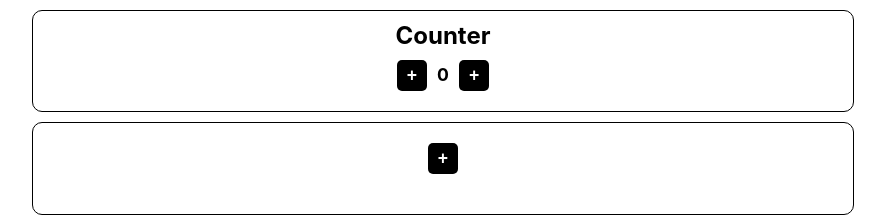
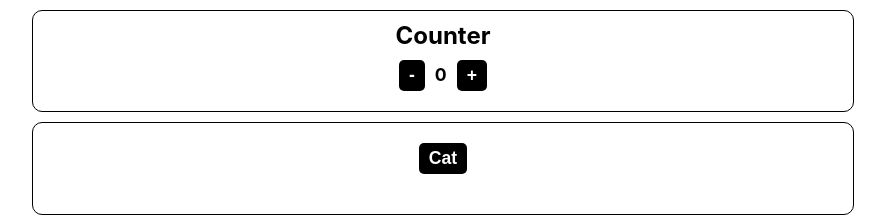
Before and after one commit to MirkoDC-Aesys/ReactReduxToolkitTypeScript, a React (Create React App) app: page / in a window 1280 px wide. Shown: the top 224 px of the page, without its empty margins (197-1082 px from the left). Built offline with nearby package versions, Linux system fonts and the light colour scheme.

Commit message:
Fix Button component

```diff
--- a/src/components/Button.tsx
+++ b/src/components/Button.tsx
@@ -5,8 +5,8 @@ interface Props {
     onClick: () => {}
 }
 
-const Button = (props: Props) => {
-    return <button className={styles.btn} onClick={props.onClick}>+</button>
+const Button: React.FC<Props> = ({onClick, children}) => {
+    return <button className={styles.btn} onClick={onClick}>{children}</button>
 }
 
 export default Button
--- a/src/features/cat/Cat.tsx
+++ b/src/features/cat/Cat.tsx
@@ -7,11 +7,10 @@ import { getCatSaga } from '../../features/cat/catSlice'
 export default function Cat() {
     const dispatch = useAppDispatch()
     const cat = useAppSelector(state => state.cat.value)
-    console.log('cat', cat)
 
     return (
         <section>
-            <Button onClick={() => dispatch(getCatSaga())}></Button>
+            <Button onClick={() => dispatch(getCatSaga())}>Cat</Button>
             <div>
                 <img className={styles.cat} src={cat} alt="" />
             </div>
--- a/src/features/counter/Counter.tsx
+++ b/src/features/counter/Counter.tsx
@@ -12,9 +12,9 @@ export default function Counter() {
     <section>
       <h2 className={styles.title}>Counter</h2>
       <div>
-        <Button onClick={() => dispatch(decremented())} />
+        <Button onClick={() => dispatch(decremented())}>-</Button>
         <span className={styles.count}>{count}</span>
-        <Button onClick={() => dispatch(incremented())} />
+        <Button onClick={() => dispatch(incremented())}>+</Button>
       </div>
     </section>
   )
```
